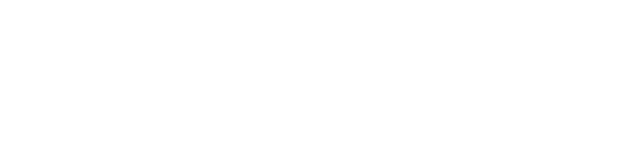
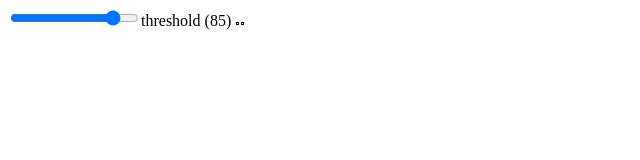
Before and after one commit to geotho/kakuro-ocr, a plain HTML site: page index.html in a window 1280 px wide. Shown: the whole page, without its empty margins (0-640 px from the left). Drawn offline with Linux system fonts and the light colour scheme.

Commit message:
Update index.html

```diff
--- a/index.html
+++ b/index.html
@@ -2,7 +2,7 @@
 <html>
   <head>
     <title>Kakuro OCR</title>
-    <script src="index.js" async=1 defer=1>
+    <script src="index.js" async=1 defer=1></script>
   </head>
   <body>
 
```
